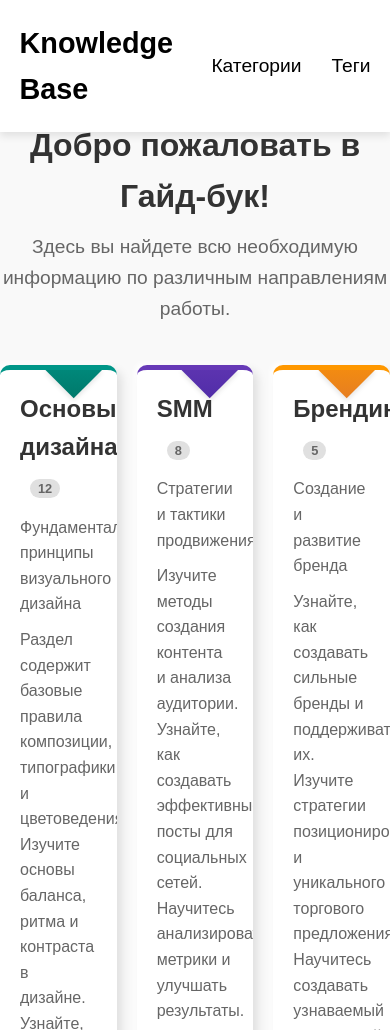
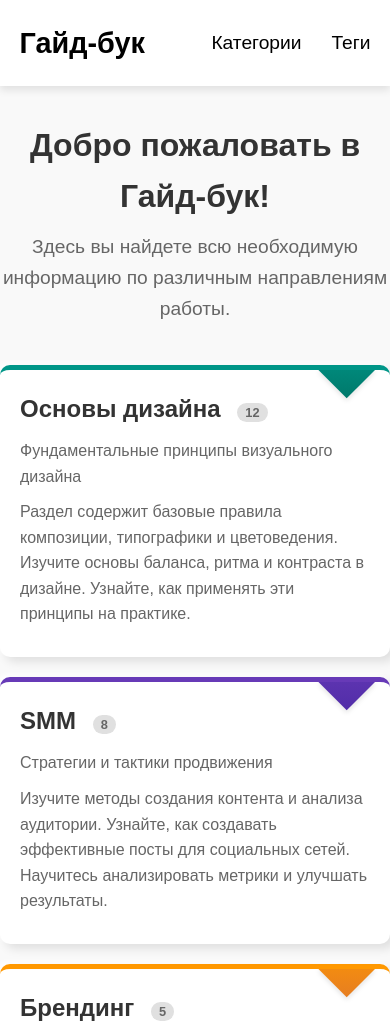
Before and after one commit to gambit515/guidbook, a plain HTML site: page index.html in a window 390 px wide. Shown: the top 1030 px of the page. Drawn offline with Linux system fonts and the light colour scheme.

Commit message:
update index

```diff
--- a/index.html
+++ b/index.html
@@ -10,7 +10,7 @@
 
 <body>
     <header class="fixed-header">
-        <a href="#" class="logo">Knowledge Base</a>
+        <a href="#" class="logo">Гайд-бук</a>
         <div class="nav-links">
             <a href="#categories-anchor" class="nav-link">Категории</a>
             <a href="#tags-anchor" class="nav-link">Теги</a>
--- a/styles.css
+++ b/styles.css
@@ -375,3 +375,34 @@ footer a {
 footer a:hover {
     color: #dddddd; /* Светло-серый при наведении (опционально) */
 }
+/* Стили для категорий */
+.categories-wrapper {
+    display: flex;
+    justify-content: center;
+    align-items: center;
+    flex-wrap: wrap;
+    gap: 20px;
+    margin: 0 auto;
+    max-width: 1200px;
+}
+
+.categories-grid {
+    display: grid;
+    grid-template-columns: repeat(3, 1fr); /* По умолчанию 3 колонки */
+    gap: 20px;
+    width: 100%;
+}
+
+/* Медиа-запрос для средних экранов */
+@media (max-width: 1024px) {
+    .categories-grid {
+        grid-template-columns: repeat(2, 1fr); /* 2 колонки */
+    }
+}
+
+/* Медиа-запрос для маленьких экранов */
+@media (max-width: 768px) {
+    .categories-grid {
+        grid-template-columns: 1fr; /* 1 колонка */
+    }
+}
```
